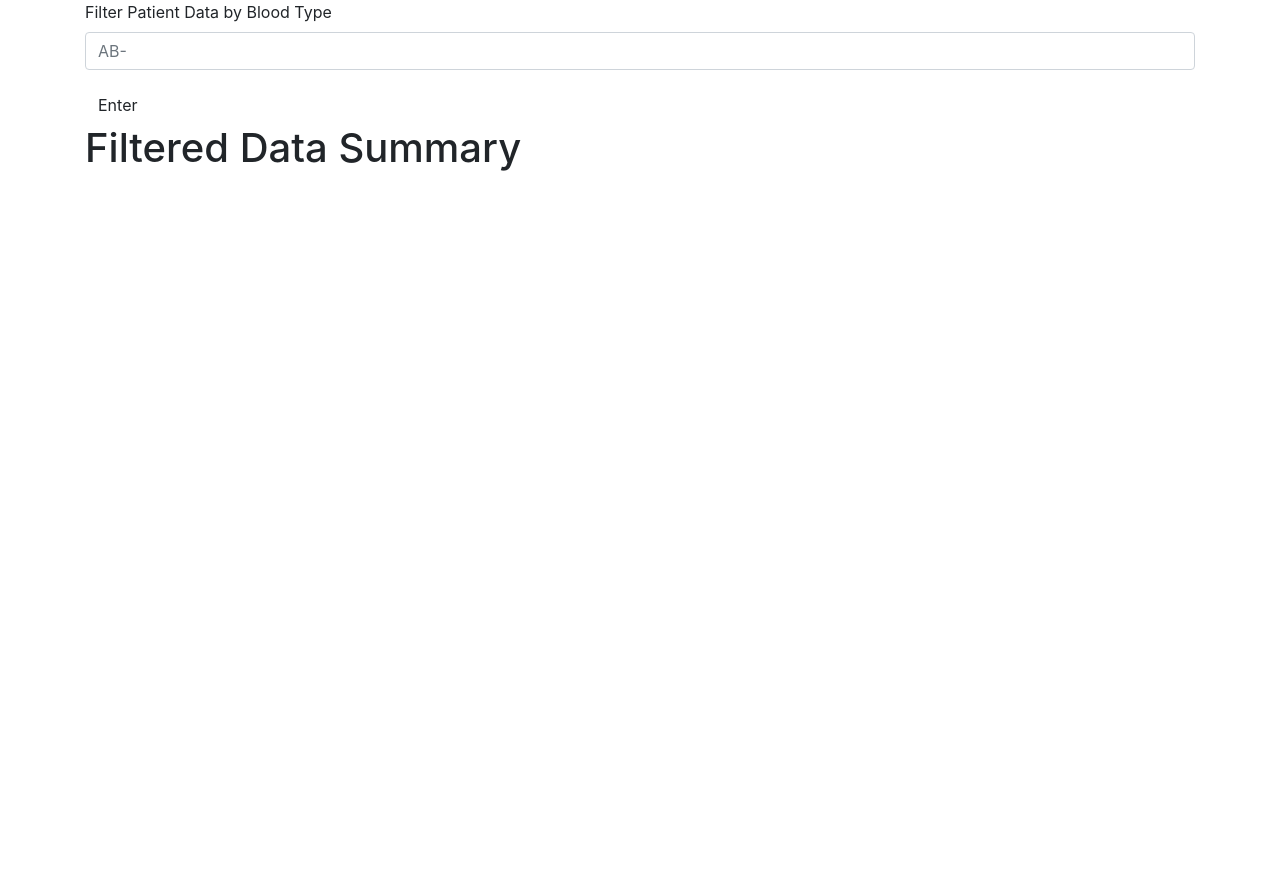
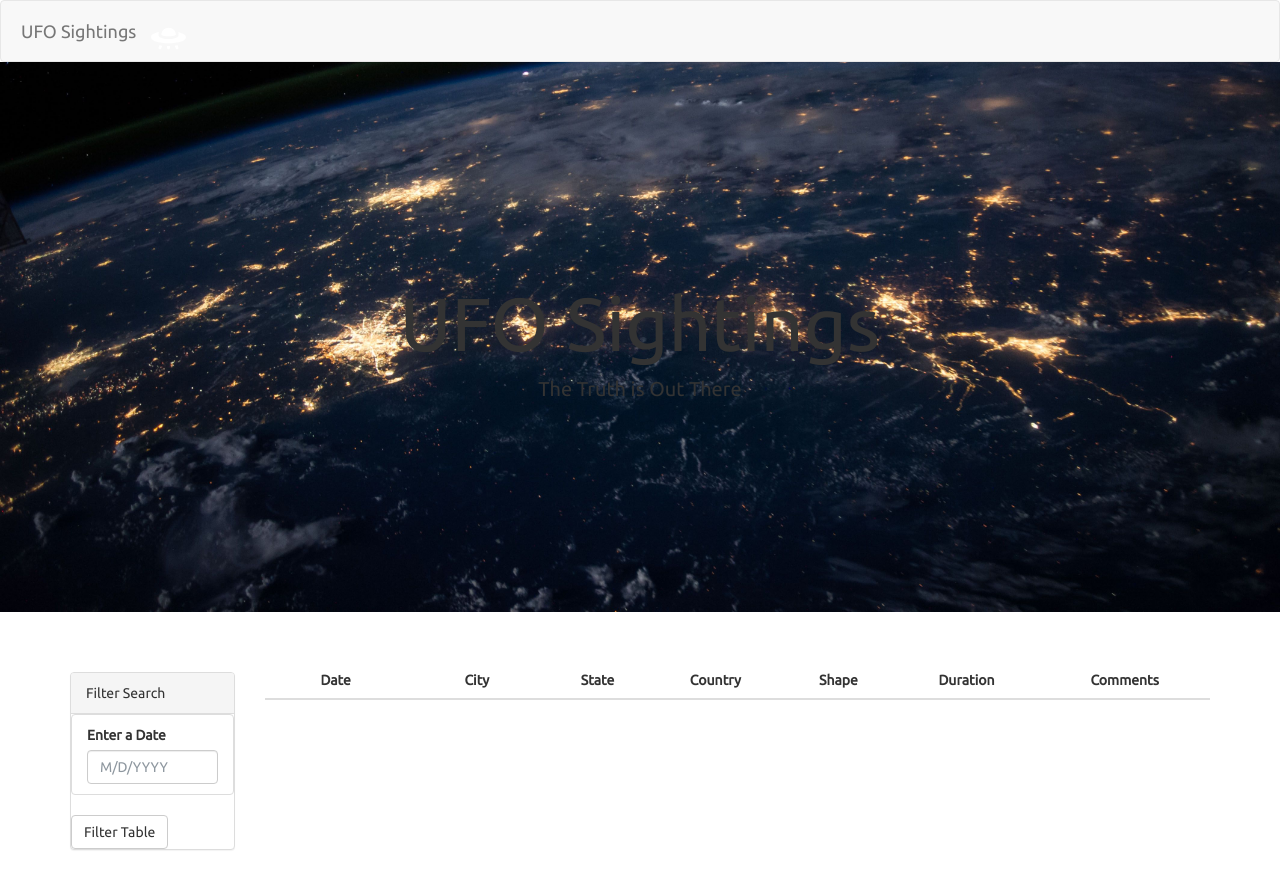
Before and after one commit to octaviaisom/JavaScript-Challenge, a plain HTML site: page index.html in a window 1280 px wide. Before the commit the page ends 800 px from the top, so only its background shows below. Drawn offline with nearby package versions, Linux system fonts and the light colour scheme.

Commit message:
correct html

```diff
--- a/index.html
+++ b/index.html
@@ -1,38 +1,77 @@
 <!DOCTYPE html>
-<html lang="en">
+<html>
 
 <head>
-  <meta charset="UTF-8">
-  <meta name="viewport" content="width=device-width, initial-scale=1.0">
-  <meta http-equiv="X-UA-Compatible" content="ie=edge">
-  <title>Forms</title>
+  <meta charset="utf-8">
+  <title>UFO Finder</title>
+  <meta name="viewport" content="width=device-width, initial-scale=1">
   <link rel="stylesheet" href="https://maxcdn.bootstrapcdn.com/bootswatch/3.3.7/superhero/bootstrap.min.css">
-  <script src="https://d3js.org/d3.v5.min.js"></script>
-  <script src="https://cdnjs.cloudflare.com/ajax/libs/mathjs/5.0.0/math.min.js"></script>
+  <link href="https://fonts.googleapis.com/css?family=Ubuntu" rel="stylesheet">
+  <link rel="stylesheet" href="static/css/style.css">
 </head>
 
 <body>
+  <div class="wrapper">
+    <nav class="navbar navbar-default">
+      <div class="container-fluid">
+        <div class="navbar-header">
+          <a class="navbar-brand" href="index.html">UFO Sightings
+            <img class="nav-ufo" src="static/images/ufo.svg">
+          </a>
+        </div>
+      </div>
+    </nav>
+    <div class="hero text-center">
+      <h1>UFO Sightings</h1>
+      <p>The Truth is Out There</p>
+    </div>
     <div class="container">
-    <div class="row">
-      <div class="col-md-12">
+      <div class="row margin-top-50">
+        <div class="col-md-2">
+          <aside class="filters">
+            <div class="panel panel-default">
+              <div class="panel-heading">Filter Search</div>
+              <div class="panel-body">
                 <form>
                   <div class="form-group">
-            <label for="patient-form">Filter Patient Data by Blood Type</label>
-            <input class="form-control" id="patient-form-input" name="patient-form" type="text" placeholder="AB-">
+                    <ul class="list-group" id="filters">
+                      <li class="filter list-group-item">
+                        <label for="date">Enter a Date</label>
+                        <input class="form-control" id="datetime" type="text" placeholder="M/D/YYYY" onkeyup="myFunction()">
+                      </li>
+                    </ul>
                   </div>
-          <button id="button" type="button" class="btn btn-default">Enter</button>
+                  <button id="filter-btn" type="button" class="btn btn-default">Filter Table</button>
                 </form>
               </div>
             </div>
-    <div class="row">
-      <div class="col-md-12">
-        <h1>Filtered Data Summary</h1>
-        <ul class="summary"></ul>
+          </aside>
+        </div>
+        <div class="col-md-10">
+          <div id="table-area" class="">
+            <table id="ufo-table" class="table table-striped">
+              <thead>
+                <tr>
+                  <th class="table-head">Date</th>
+                  <th class="table-head">City</th>
+                  <th class="table-head">State</th>
+                  <th class="table-head">Country</th>
+                  <th class="table-head">Shape</th>
+                  <th class="table-head">Duration</th>
+                  <th class="table-head">Comments</th>
+                </tr>
+              </thead>
+              <tbody></tbody>
+            </table>
           </div>
         </div>
       </div>
+    </div>
+
+  </div>
+  <script src="https://cdnjs.cloudflare.com/ajax/libs/d3/4.11.0/d3.js"></script>
+  <script src="static/js/data.js"></script>
+  <script src="static/js/app.js"></script>
 </body>
-<script src="data.js"></script>
-<script src="app.js"></script>
 
 </html>
```
Lines whose indentation alone changed are shown as unchanged.
